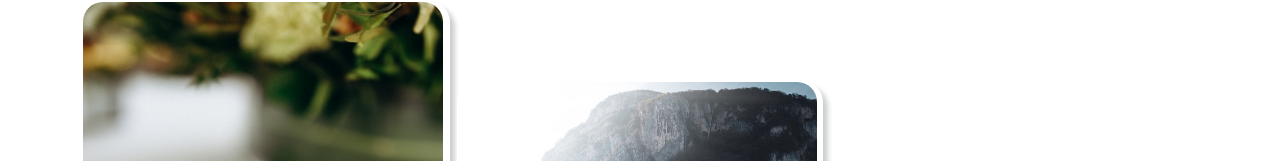
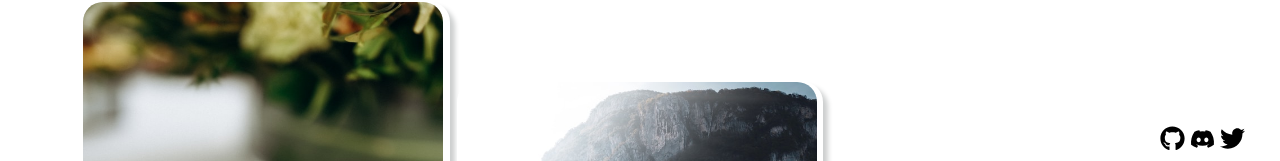
Before and after one commit to ZWenchang/Blog, a Vue app: page / in a window 1280 px wide. Shown: the part 639-800 px from the top of the page. Built offline with nearby package versions, Linux system fonts and the light colour scheme.

Commit message:
footer完成

```diff
--- a/src/App.vue
+++ b/src/App.vue
@@ -1,5 +1,5 @@
 <template>
-  <RouterView></RouterView>
+  <router-view></router-view>
 </template>
 <script setup lang = 'ts'>
 import { ref, reactive } from 'vue'
--- a/src/components/blog/body/index.vue
+++ b/src/components/blog/body/index.vue
@@ -23,7 +23,7 @@
         <div class="icon">
           <div>
             <a href="https://github.com/ZWenchang"><img src="src\assets\icon\github.svg"
-                style="height: 30px;width: 30px;"></a>
+                style="height: 25px;width: 25px;"></a>
             <a href="https://discord.com/channels/1092690530745462794/1092690530745462797">
               <svg xmlns="http://www.w3.org/2000/svg"
                 viewBox="0 0 640 512"><!--! Font Awesome Pro 6.4.0 by @fontawesome - https://fontawesome.com License - https://fontawesome.com/license (Commercial License) Copyright 2023 Fonticons, Inc. -->
@@ -31,7 +31,7 @@
                   d="M524.531,69.836a1.5,1.5,0,0,0-.764-.7A485.065,485.065,0,0,0,404.081,32.03a1.816,1.816,0,0,0-1.923.91,337.461,337.461,0,0,0-14.9,30.6,447.848,447.848,0,0,0-134.426,0,309.541,309.541,0,0,0-15.135-30.6,1.89,1.89,0,0,0-1.924-.91A483.689,483.689,0,0,0,116.085,69.137a1.712,1.712,0,0,0-.788.676C39.068,183.651,18.186,294.69,28.43,404.354a2.016,2.016,0,0,0,.765,1.375A487.666,487.666,0,0,0,176.02,479.918a1.9,1.9,0,0,0,2.063-.676A348.2,348.2,0,0,0,208.12,430.4a1.86,1.86,0,0,0-1.019-2.588,321.173,321.173,0,0,1-45.868-21.853,1.885,1.885,0,0,1-.185-3.126c3.082-2.309,6.166-4.711,9.109-7.137a1.819,1.819,0,0,1,1.9-.256c96.229,43.917,200.41,43.917,295.5,0a1.812,1.812,0,0,1,1.924.233c2.944,2.426,6.027,4.851,9.132,7.16a1.884,1.884,0,0,1-.162,3.126,301.407,301.407,0,0,1-45.89,21.83,1.875,1.875,0,0,0-1,2.611,391.055,391.055,0,0,0,30.014,48.815,1.864,1.864,0,0,0,2.063.7A486.048,486.048,0,0,0,610.7,405.729a1.882,1.882,0,0,0,.765-1.352C623.729,277.594,590.933,167.465,524.531,69.836ZM222.491,337.58c-28.972,0-52.844-26.587-52.844-59.239S193.056,219.1,222.491,219.1c29.665,0,53.306,26.82,52.843,59.239C275.334,310.993,251.924,337.58,222.491,337.58Zm195.38,0c-28.971,0-52.843-26.587-52.843-59.239S388.437,219.1,417.871,219.1c29.667,0,53.307,26.82,52.844,59.239C470.715,310.993,447.538,337.58,417.871,337.58Z" />
               </svg>
             </a>
-            <a href="https://github.com/ZWenchang">
+            <a href="https://twitter.com/JackChangII">
               <svg xmlns="http://www.w3.org/2000/svg"
                 viewBox="0 0 512 512"><!--! Font Awesome Pro 6.4.0 by @fontawesome - https://fontawesome.com License - https://fontawesome.com/license (Commercial License) Copyright 2023 Fonticons, Inc. -->
                 <path
@@ -98,6 +98,7 @@
 
 svg {
   padding-left: 10px;
-  width: 30px;
-  height: 30px;
-}</style>
+  width: 25px;
+  height: 25px;
+}
+</style>
--- a/src/components/home/body/ZWC.vue
+++ b/src/components/home/body/ZWC.vue
@@ -1,16 +1,22 @@
 <template>
 
-  <div id="zwc">1111111111111111111111111</div>
+  <div id="zwc">
+      <div>123</div>
+      <div>123</div>
+      <div>123</div>
+
+
+
+  </div>
 
 </template>
 <script setup lang = 'ts'>
 import { ref,reactive} from 'vue'
 
 </script>
-<style scoped>
-    #id {
-        background-color: aqua;
-        width: 400px;
-        height: 400px;
+<style scoped lang="less">
+    #zwc{
+      display: flex;
+
     }
 </style>
--- /dev/null
+++ b/src/components/home/footer/index.vue
@@ -0,0 +1,57 @@
+<template>
+    <div id="footer">
+        <div></div>
+        <div class="icon">
+            <div class="icon-box">
+                <a href="https://github.com/ZWenchang"><img src="src\assets\icon\github.svg"
+                        style="height: 25px;width: 25px;"></a>
+            </div>
+            <div class="icon-box">
+                <a href="https://discord.com/channels/1092690530745462794/1092690530745462797">
+                    <svg xmlns="http://www.w3.org/2000/svg" style="padding-top: 3px;"
+                        viewBox="0 0 640 512"><!--! Font Awesome Pro 6.4.0 by @fontawesome - https://fontawesome.com License - https://fontawesome.com/license (Commercial License) Copyright 2023 Fonticons, Inc. -->
+                        <path
+                            d="M524.531,69.836a1.5,1.5,0,0,0-.764-.7A485.065,485.065,0,0,0,404.081,32.03a1.816,1.816,0,0,0-1.923.91,337.461,337.461,0,0,0-14.9,30.6,447.848,447.848,0,0,0-134.426,0,309.541,309.541,0,0,0-15.135-30.6,1.89,1.89,0,0,0-1.924-.91A483.689,483.689,0,0,0,116.085,69.137a1.712,1.712,0,0,0-.788.676C39.068,183.651,18.186,294.69,28.43,404.354a2.016,2.016,0,0,0,.765,1.375A487.666,487.666,0,0,0,176.02,479.918a1.9,1.9,0,0,0,2.063-.676A348.2,348.2,0,0,0,208.12,430.4a1.86,1.86,0,0,0-1.019-2.588,321.173,321.173,0,0,1-45.868-21.853,1.885,1.885,0,0,1-.185-3.126c3.082-2.309,6.166-4.711,9.109-7.137a1.819,1.819,0,0,1,1.9-.256c96.229,43.917,200.41,43.917,295.5,0a1.812,1.812,0,0,1,1.924.233c2.944,2.426,6.027,4.851,9.132,7.16a1.884,1.884,0,0,1-.162,3.126,301.407,301.407,0,0,1-45.89,21.83,1.875,1.875,0,0,0-1,2.611,391.055,391.055,0,0,0,30.014,48.815,1.864,1.864,0,0,0,2.063.7A486.048,486.048,0,0,0,610.7,405.729a1.882,1.882,0,0,0,.765-1.352C623.729,277.594,590.933,167.465,524.531,69.836ZM222.491,337.58c-28.972,0-52.844-26.587-52.844-59.239S193.056,219.1,222.491,219.1c29.665,0,53.306,26.82,52.843,59.239C275.334,310.993,251.924,337.58,222.491,337.58Zm195.38,0c-28.971,0-52.843-26.587-52.843-59.239S388.437,219.1,417.871,219.1c29.667,0,53.307,26.82,52.844,59.239C470.715,310.993,447.538,337.58,417.871,337.58Z" />
+                    </svg>
+                </a>
+            </div>
+            <div class="icon-box">
+                <a href="https://twitter.com/JackChangII">
+                    <svg xmlns="http://www.w3.org/2000/svg"
+                        viewBox="0 0 512 512"><!--! Font Awesome Pro 6.4.0 by @fontawesome - https://fontawesome.com License - https://fontawesome.com/license (Commercial License) Copyright 2023 Fonticons, Inc. -->
+                        <path
+                            d="M459.37 151.716c.325 4.548.325 9.097.325 13.645 0 138.72-105.583 298.558-298.558 298.558-59.452 0-114.68-17.219-161.137-47.106 8.447.974 16.568 1.299 25.34 1.299 49.055 0 94.213-16.568 130.274-44.832-46.132-.975-84.792-31.188-98.112-72.772 6.498.974 12.995 1.624 19.818 1.624 9.421 0 18.843-1.3 27.614-3.573-48.081-9.747-84.143-51.98-84.143-102.985v-1.299c13.969 7.797 30.214 12.67 47.431 13.319-28.264-18.843-46.781-51.005-46.781-87.391 0-19.492 5.197-37.36 14.294-52.954 51.655 63.675 129.3 105.258 216.365 109.807-1.624-7.797-2.599-15.918-2.599-24.04 0-57.828 46.782-104.934 104.934-104.934 30.213 0 57.502 12.67 76.67 33.137 23.715-4.548 46.456-13.32 66.599-25.34-7.798 24.366-24.366 44.833-46.132 57.827 21.117-2.273 41.584-8.122 60.426-16.243-14.292 20.791-32.161 39.308-52.628 54.253z" />
+                    </svg>
+                </a>
+            </div>
+        </div>
+    </div>
+</template>
+<script setup lang = 'ts'>
+import { ref, reactive } from 'vue'
+
+</script>
+<style scoped lang="less">
+#footer {
+    position: fixed;
+    left: 0px;
+    right: 0px;
+    bottom: 0px;
+    height: 30px;
+    padding: 5px;
+    display: flex;
+    justify-content: space-between;
+
+    .icon {
+        position: relative;
+        display: flex;
+        padding-right: 30px;
+        .icon-box{
+            width: 30px;
+            padding-left: 5px;
+            height: 25px;
+            width: 25px;
+        }
+    }
+}
+</style>
--- a/src/components/home/index.vue
+++ b/src/components/home/index.vue
@@ -2,12 +2,14 @@
   <div class="home">
     <nav1></nav1>
     <content></content>
+    <floot></floot>
   </div>
 </template>
 <script setup lang = 'ts'>
 import { ref, reactive } from "vue";
 import nav1 from './head/index.vue'
 import content from './body/index.vue'
+import floot from './footer/index.vue'
 </script>
 <style  lang ="less">
 html,
```
